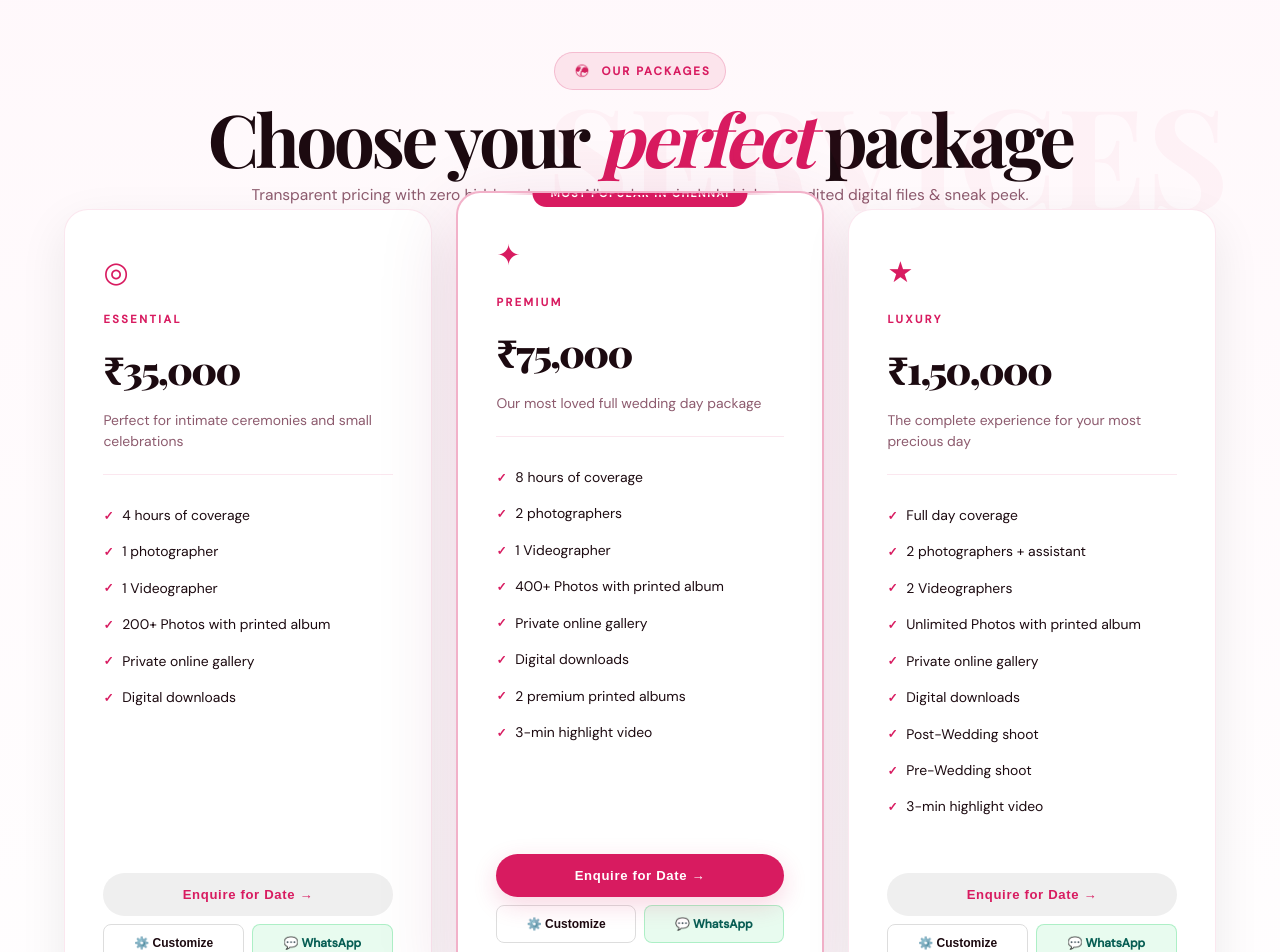
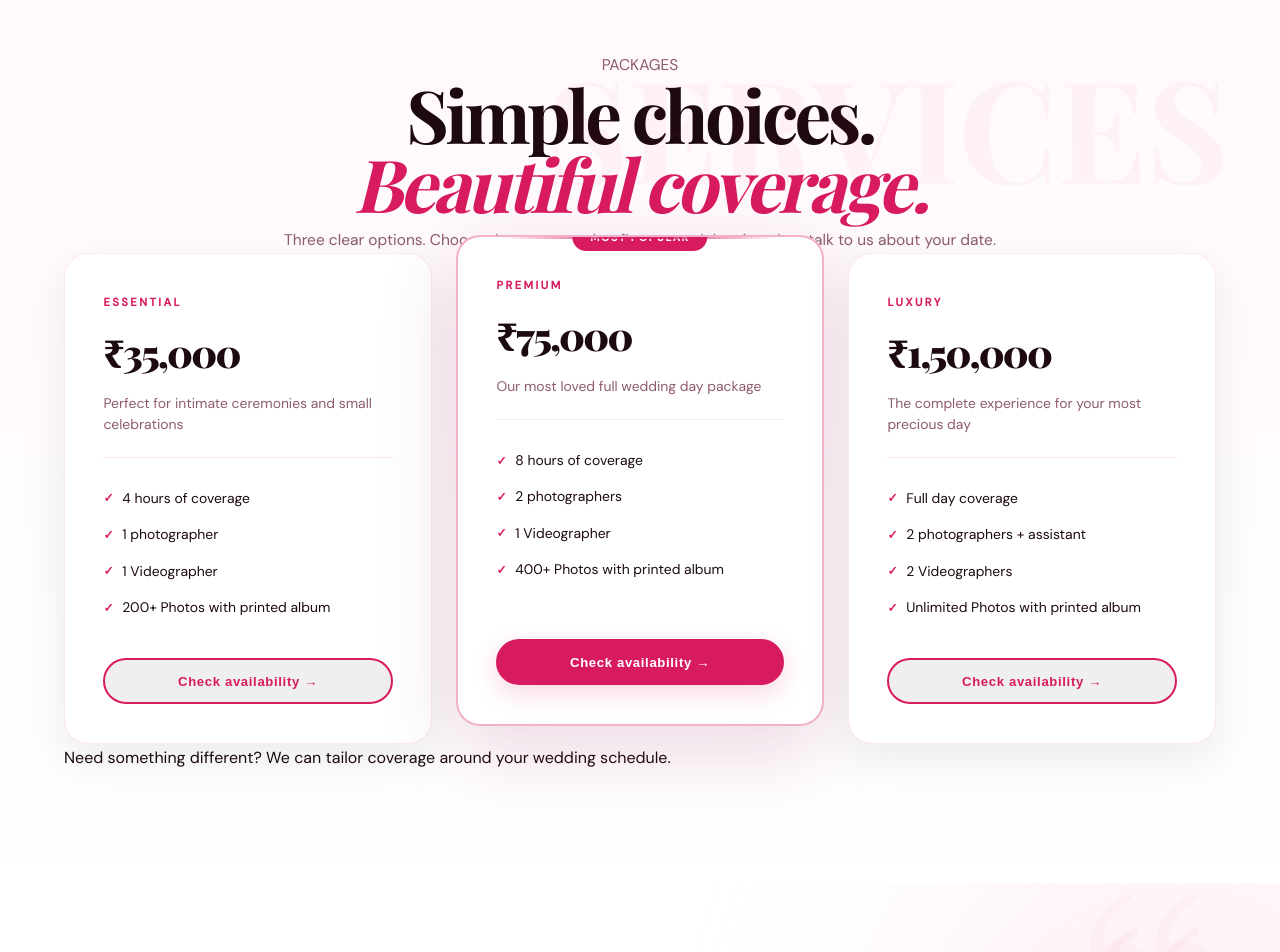
Before and after one commit to harishhs143hs-code/Image-Paradise-Photography, a React (Vite) app: page / in a window 1280 px wide. Shown: the part 10120-11072 px from the top of the page. Built offline with nearby package versions, Linux system fonts and the light colour scheme; a web font is replaced by a local one.

Commit message:
Simplify package cards for faster, clearer decision making

```diff
--- a/src/components/Packages.tsx
+++ b/src/components/Packages.tsx
@@ -7,116 +7,32 @@ interface PackagesProps {
   onCustomizePackage: (pkg: PackageTier) => void;
 }
 
-export const Packages: React.FC<PackagesProps> = ({
-  packages,
-  onSelectPackage,
-  onCustomizePackage
-}) => {
+export const Packages: React.FC<PackagesProps> = ({ packages, onSelectPackage }) => {
   return (
-    <section id="services">
-      <header className="sec-head">
-        <div className="sec-badge">
-          <img src="/images/Logo-opt.png" alt="" loading="lazy" width={24} height={24} />
-          Our Packages
-        </div>
-        <h2>Choose your <em>perfect</em> package</h2>
-        <p>Transparent pricing with zero hidden charges. All packages include high-res edited digital files &amp; sneak peek.</p>
+    <section id="services" className="packages-section" aria-labelledby="packages-heading">
+      <header className="sec-head packages-head">
+        <p className="section-kicker">PACKAGES</p>
+        <h2 id="packages-heading">Simple choices.<br /><em>Beautiful coverage.</em></h2>
+        <p>Three clear options. Choose the coverage that fits your celebration, then talk to us about your date.</p>
       </header>
 
       <div className="pkg-row">
-        {packages.map((pkg) => {
-          const waMessage = encodeURIComponent(
-            `Hi Image Paradise Photography! I am interested in your ${pkg.name} package (${pkg.price}). Please let me know if my wedding date is available.`
-          );
-
-          return (
-            <div
-              key={pkg.id}
-              className={`pkg ${pkg.featured ? 'featured' : ''} in`}
-            >
-              {pkg.featured && <div className="pkg-popular">Most Popular in Chennai</div>}
-              <div className="pkg-ico">{pkg.icon}</div>
-              <div className="pkg-tier">{pkg.name}</div>
-              <div className="pkg-price">{pkg.price}</div>
-              <p>{pkg.description}</p>
-              <ul>
-                {pkg.features.map((feature, idx) => (
-                  <li key={idx}>{feature}</li>
-                ))}
-              </ul>
-
-              <div style={{ display: 'flex', flexDirection: 'column', gap: '8px', marginTop: '16px' }}>
-                <button
-                  type="button"
-                  className="pkg-cta"
-                  onClick={() => onSelectPackage(pkg)}
-                  style={{ width: '100%', border: 'none', cursor: 'pointer' }}
-                >
-                  Enquire for Date →
-                </button>
-                <div style={{ display: 'flex', gap: '8px' }}>
-                  <button
-                    type="button"
-                    onClick={() => onCustomizePackage(pkg)}
-                    style={{
-                      flex: 1,
-                      background: 'none',
-                      border: '1px solid #ddd',
-                      borderRadius: '8px',
-                      padding: '8px',
-                      fontSize: '12px',
-                      fontWeight: 600,
-                      color: 'var(--ink)',
-                      cursor: 'pointer'
-                    }}
-                  >
-                    ⚙️ Customize
-                  </button>
-                  <a
-                    href={`https://wa.me/917708510143?text=${waMessage}`}
-                    target="_blank"
-                    rel="noopener noreferrer"
-                    style={{
-                      flex: 1,
-                      textAlign: 'center',
-                      background: 'rgba(37, 211, 102, 0.1)',
-                      border: '1px solid rgba(37, 211, 102, 0.3)',
-                      borderRadius: '8px',
-                      padding: '8px',
-                      fontSize: '12px',
-                      fontWeight: 600,
-                      color: '#075e54',
-                      textDecoration: 'none',
-                      display: 'flex',
-                      alignItems: 'center',
-                      justifyContent: 'center',
-                      gap: '4px'
-                    }}
-                  >
-                    💬 WhatsApp
-                  </a>
-                </div>
-              </div>
-            </div>
-          );
-        })}
+        {packages.map((pkg) => (
+          <article key={pkg.id} className={`pkg ${pkg.featured ? 'featured' : ''} in`}>
+            {pkg.featured && <div className="pkg-popular">Most popular</div>}
+            <div className="pkg-tier">{pkg.name}</div>
+            <div className="pkg-price">{pkg.price}</div>
+            <p>{pkg.description}</p>
+            <ul>
+              {pkg.features.slice(0, 4).map((feature, idx) => <li key={idx}>{feature}</li>)}
+            </ul>
+            <button type="button" className="pkg-cta" onClick={() => onSelectPackage(pkg)}>
+              Check availability <span aria-hidden="true">→</span>
+            </button>
+          </article>
+        ))}
       </div>
-
-      {/* Package Guarantee Banner */}
-      <div className="pkg-guarantee-strip">
-        <div className="pg-item">
-          <strong>⚡ 48-Hour Sneak Peek</strong>
-          <span>Receive 30-50 high-res edited highlights right after the wedding.</span>
-        </div>
-        <div className="pg-item">
-          <strong>🛡️ Full Day Redundancy</strong>
-          <span>Dual memory card cameras, backup gear, and dedicated lighting kits.</span>
-        </div>
-        <div className="pg-item">
-          <strong>📖 Lifetime Archival</strong>
-          <span>Private cloud gallery hosting and flush-mount parent albums.</span>
-        </div>
-      </div>
+      <p className="packages-note">Need something different? We can tailor coverage around your wedding schedule.</p>
     </section>
   );
 };
```
